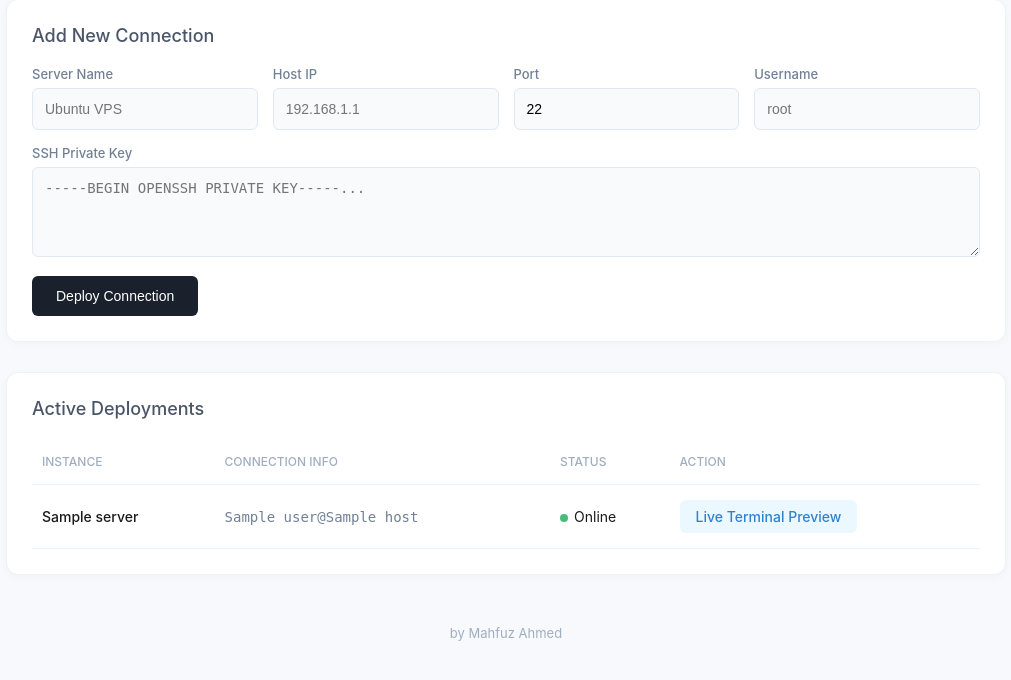
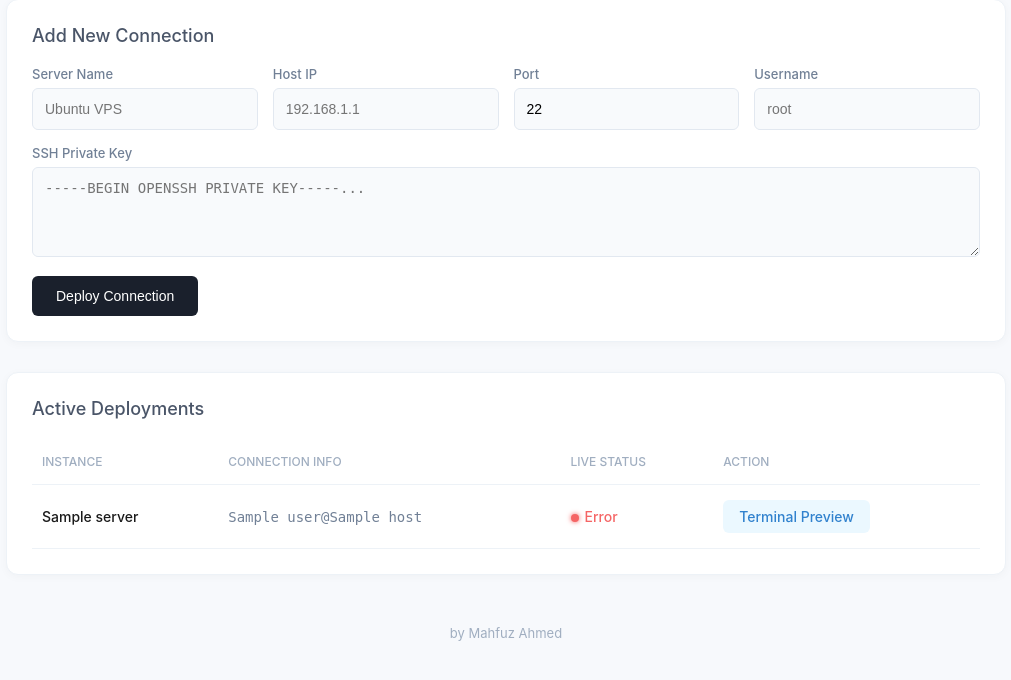
Before and after one commit to itachid5/redesigned-octo-couscous, a Flask app: template templates/index.html in a window 1280 px wide. Shown: the part 100-780 px from the top of the page, without its empty margins (134-1145 px from the left). Run offline with Flask 3, Linux system fonts and the light colour scheme; the template is opened without the code that fills it: most values are stand-ins (such as "Sample title", 1, 10 or a date in 2020).

Commit message:
Update index.html

```diff
--- a/templates/index.html
+++ b/templates/index.html
@@ -9,7 +9,7 @@
         .container { max-width: 1000px; margin: auto; }
         .header { display: flex; justify-content: space-between; align-items: center; margin-bottom: 30px; }
         .header h1 { margin: 0; font-size: 24px; font-weight: 600; }
-        .card { background: #ffffff; padding: 25px; border-radius: 12px; box-shadow: 0 2px 10px rgba(0,0,0,0.03); margin-bottom: 30px; border: 1px solid #edf2f7; }
+        .card { background: #ffffff; padding: 25px; border-radius: 12px; box-shadow: 0 2px 10px rgba(0,0,0,0.03); margin-bottom: 30px; border: 1px solid #edf2f7; overflow-x: auto; }
         h2 { margin-top: 0; font-weight: 500; font-size: 18px; margin-bottom: 20px; color: #4a5568; }
         .form-grid { display: grid; grid-template-columns: repeat(auto-fit, minmax(200px, 1fr)); gap: 15px; margin-bottom: 15px; }
         label { font-size: 13px; color: #718096; font-weight: 500; display: block; margin-bottom: 6px; }
@@ -18,11 +18,11 @@
         textarea { font-family: monospace; resize: vertical; }
         button { background-color: #1a202c; color: #fff; border: none; padding: 12px 24px; border-radius: 6px; cursor: pointer; font-weight: 500; font-size: 14px; transition: 0.2s; }
         button:hover { background-color: #2d3748; }
-        table { width: 100%; border-collapse: collapse; margin-top: 10px; }
+        table { width: 100%; border-collapse: collapse; margin-top: 10px; min-width: 600px; }
         th, td { text-align: left; padding: 15px 10px; border-bottom: 1px solid #edf2f7; font-size: 14px; }
         th { color: #a0aec0; font-weight: 500; text-transform: uppercase; font-size: 12px; }
-        .status-dot { display: inline-block; width: 8px; height: 8px; background-color: #48bb78; border-radius: 50%; margin-right: 6px; }
-        .btn-terminal { background-color: #ebf8ff; color: #3182ce; text-decoration: none; padding: 8px 16px; border-radius: 6px; font-weight: 500; display: inline-block; transition: 0.2s; }
+        .status-dot { display: inline-block; width: 8px; height: 8px; background-color: #cbd5e0; border-radius: 50%; margin-right: 6px; }
+        .btn-terminal { background-color: #ebf8ff; color: #3182ce; text-decoration: none; padding: 8px 16px; border-radius: 6px; font-weight: 500; display: inline-block; transition: 0.2s; white-space: nowrap; }
         .btn-terminal:hover { background-color: #bee3f8; }
         .footer { text-align: center; margin-top: 50px; font-size: 13px; color: #a0aec0; }
     </style>
@@ -57,7 +57,7 @@
                     <tr>
                         <th>Instance</th>
                         <th>Connection Info</th>
-                        <th>Status</th>
+                        <th>Live Status</th>
                         <th>Action</th>
                     </tr>
                 </thead>
@@ -66,8 +66,10 @@
                     <tr>
                         <td style="font-weight: 500;">{{ server.name }}</td>
                         <td style="color: #718096; font-family: monospace;">{{ server.user }}@{{ server.host }}</td>
-                        <td><span class="status-dot"></span>Online</td>
-                        <td><a href="/terminal/{{ server.id }}" target="_blank" class="btn-terminal">Live Terminal Preview</a></td>
+                        <td id="status-{{ server.id }}">
+                            <span class="status-dot"></span><span style="color: #718096;">Checking...</span>
+                        </td>
+                        <td><a href="/terminal/{{ server.id }}" target="_blank" class="btn-terminal">Terminal Preview</a></td>
                     </tr>
                     {% endfor %}
                 </tbody>
@@ -78,5 +80,28 @@
             by Mahfuz Ahmed
         </div>
     </div>
+
+    <script>
+        document.addEventListener("DOMContentLoaded", function() {
+            const servers = [
+                {% for server in servers %}
+                "{{ server.id }}",
+                {% endfor %}
+            ];
+
+            servers.forEach(id => {
+                fetch(`/api/status/${id}`)
+                    .then(res => res.json())
+                    .then(data => {
+                        const cell = document.getElementById(`status-${id}`);
+                        cell.innerHTML = `<span class="status-dot" style="background-color: ${data.color}; box-shadow: 0 0 5px ${data.color};"></span><span style="color: ${data.color}; font-weight: 500;">${data.status}</span>`;
+                    })
+                    .catch(() => {
+                        const cell = document.getElementById(`status-${id}`);
+                        cell.innerHTML = `<span class="status-dot" style="background-color: #f56565;"></span><span style="color: #f56565; font-weight: 500;">Error</span>`;
+                    });
+            });
+        });
+    </script>
 </body>
 </html>
```
